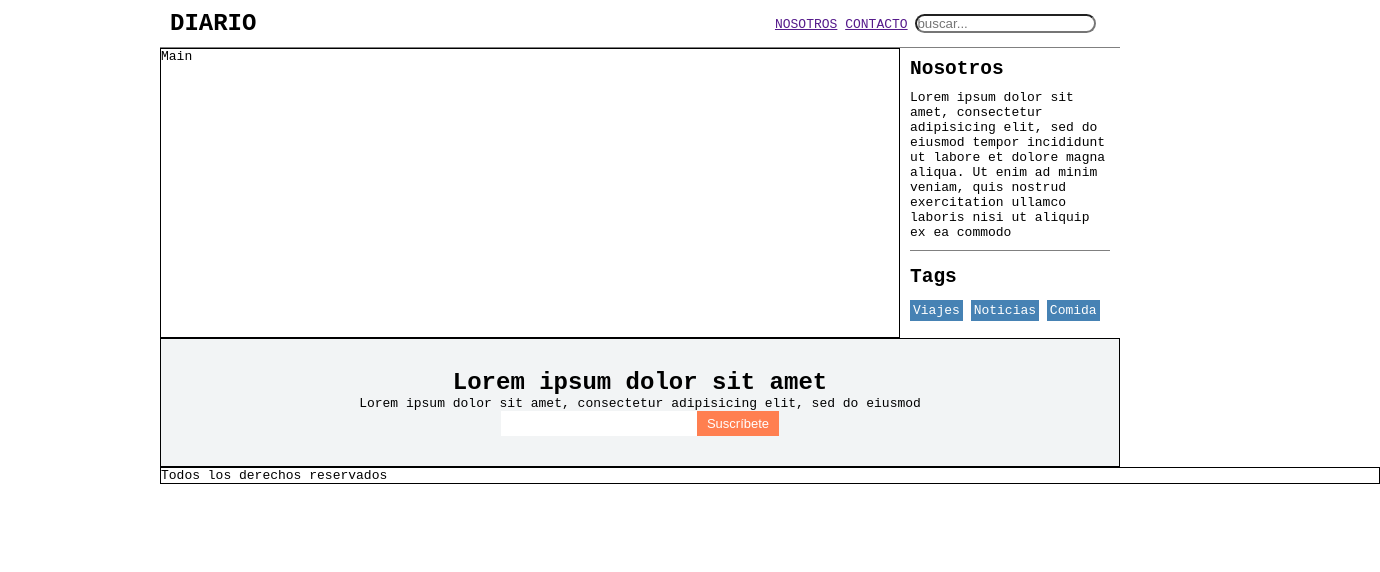
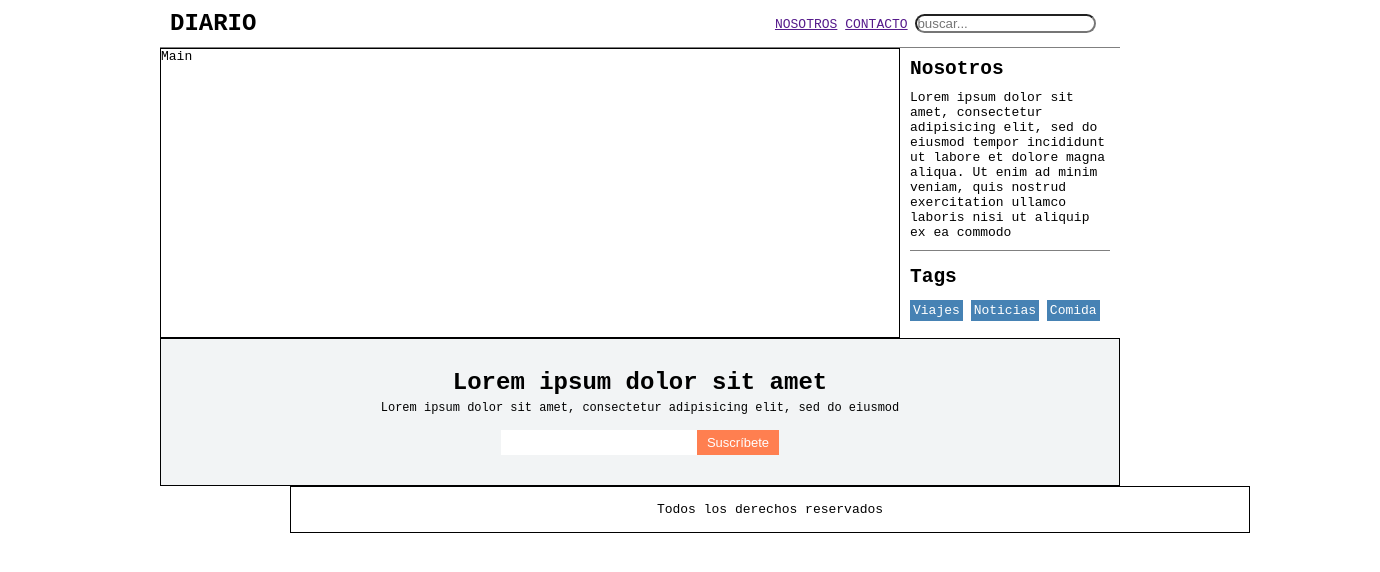
Before and after one commit to masayado/Revista_Online, a plain HTML site: page index.html in a window 1280 px wide. Shown: the whole page, 1380 px wide, since content can reach past the window. Drawn offline with Linux system fonts and the light colour scheme.

Commit message:
corregi button footer

```diff
--- a/assets/sass/layout/_footer.scss
+++ b/assets/sass/layout/_footer.scss
@@ -0,0 +1,6 @@
+.footer{
+    width: 960px;
+    padding:15px;
+    margin: 0 auto;
+    text-align: center;
+    }
--- a/assets/sass/layout/_newsletter.scss
+++ b/assets/sass/layout/_newsletter.scss
@@ -11,6 +11,8 @@
 
 &__parrafo{
     font-size:12px;
+    margin-top:5px;
+    margin-bottom:5px;
 }
 
 &__button input, button{
@@ -18,6 +20,7 @@
     border-width: 0;
     font-size: 13px;
     padding: 5px 10px;
+    margin-top:10px;
 }
 
 &__button button{
--- a/index.html
+++ b/index.html
@@ -50,7 +50,7 @@
 
         <section class="main-newsletter">
             <h2 class="main-newsletter__titulo">Lorem ipsum dolor sit amet</h2>
-            <p class="main-newsletter__paraffo">Lorem ipsum dolor sit amet, consectetur adipisicing elit, sed do eiusmod</p>
+            <p class="main-newsletter__parrafo">Lorem ipsum dolor sit amet, consectetur adipisicing elit, sed do eiusmod</p>
             <div class="main-newsletter__button">
                 <input type="text" name=""><button>Suscríbete</button>
             </div>
```
Also changed, not shown: assets/css/style.css, 1 other file.
